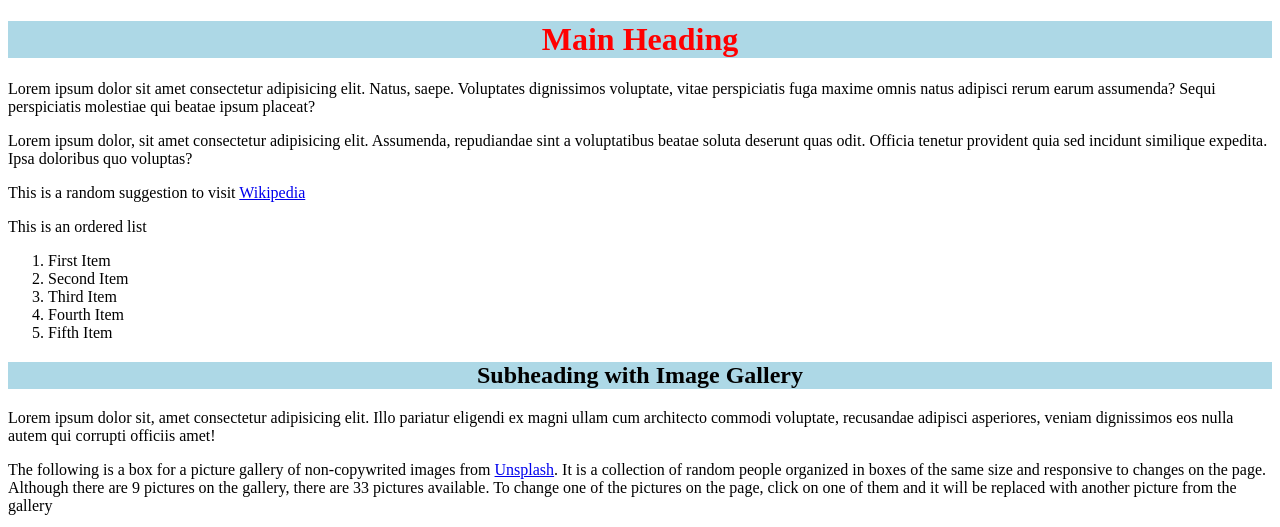
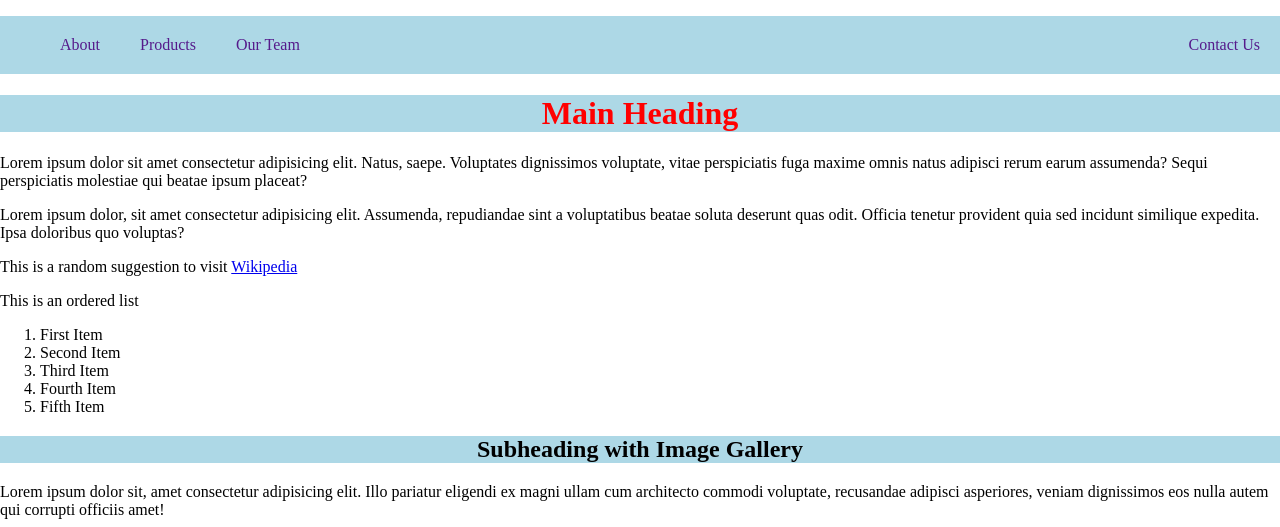
Before and after one commit to Minamakhlouf/basics, a plain HTML site: page index.html in a window 1280 px wide. Shown: the top 527 px of the page. Drawn offline with Linux system fonts and the light colour scheme.

Commit message:
adding navbar

```diff
--- a/index.html
+++ b/index.html
@@ -6,6 +6,14 @@
         <link rel="stylesheet" type="text/css" href="./style.css">
     </head>
     <body>
+        <nav>
+            <ul>
+                <li><a href="">About</a></li>
+                <li><a href="">Products</a></li>
+                <li><a href="">Our Team</a></li>
+                <li class="push"><a href="">Contact Us</a></li>
+            </ul>
+        </nav>
         <h1>Main Heading</h1>
         <p>Lorem ipsum dolor sit amet consectetur adipisicing elit. Natus, saepe. Voluptates dignissimos voluptate, vitae perspiciatis fuga maxime omnis natus adipisci rerum earum assumenda? Sequi perspiciatis molestiae qui beatae ipsum placeat?</p>
         <p>Lorem ipsum dolor, sit amet consectetur adipisicing elit. Assumenda, repudiandae sint a voluptatibus beatae soluta deserunt quas odit. Officia tenetur provident quia sed incidunt similique expedita. Ipsa doloribus quo voluptas?</p>
--- a/style.css
+++ b/style.css
@@ -1,3 +1,29 @@
+body, html {
+    margin: 0 0;
+}
+
+nav {
+    background: lightblue;
+}
+
+ul {
+    display: flex;
+    list-style: none;
+
+}
+
+ul li {
+    padding: 20px;
+}
+
+li a {
+    text-decoration: none;
+}
+
+.push {
+    margin-left: auto;
+}
+
 h1 {
     color: red;
     text-align: center;
```
